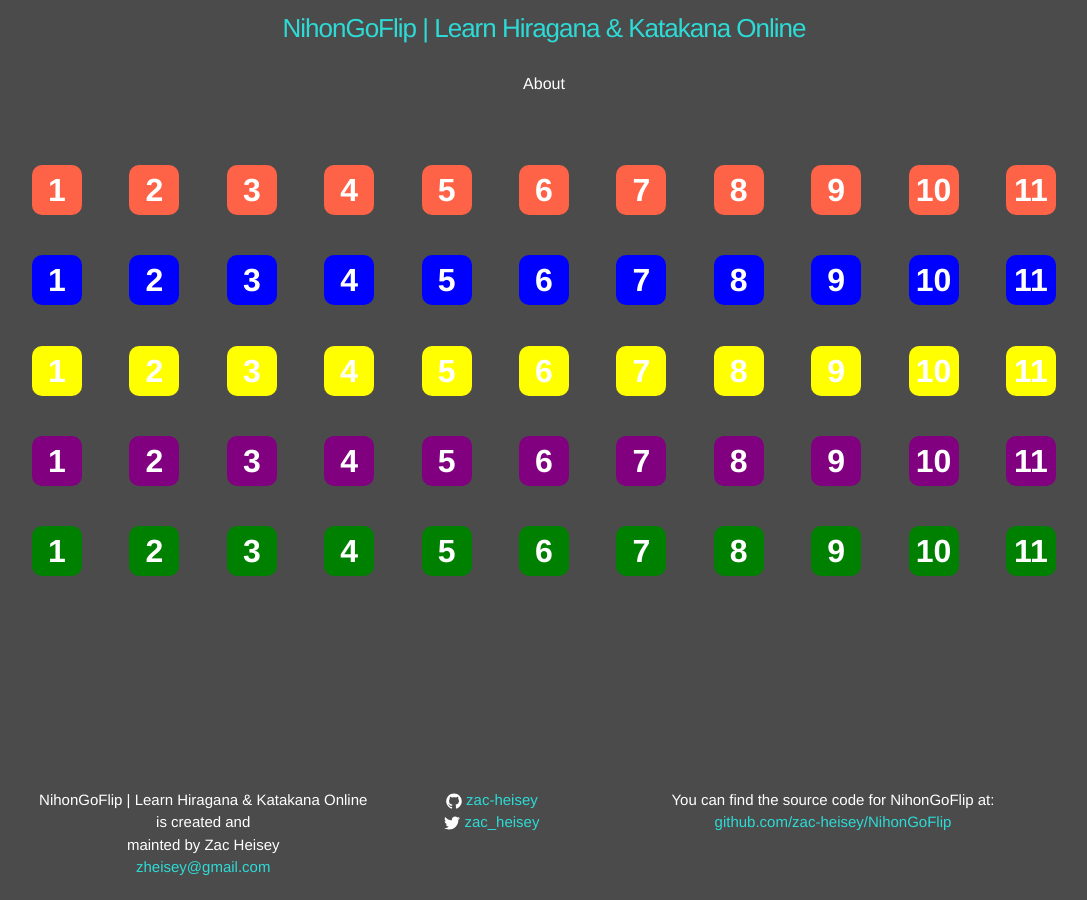
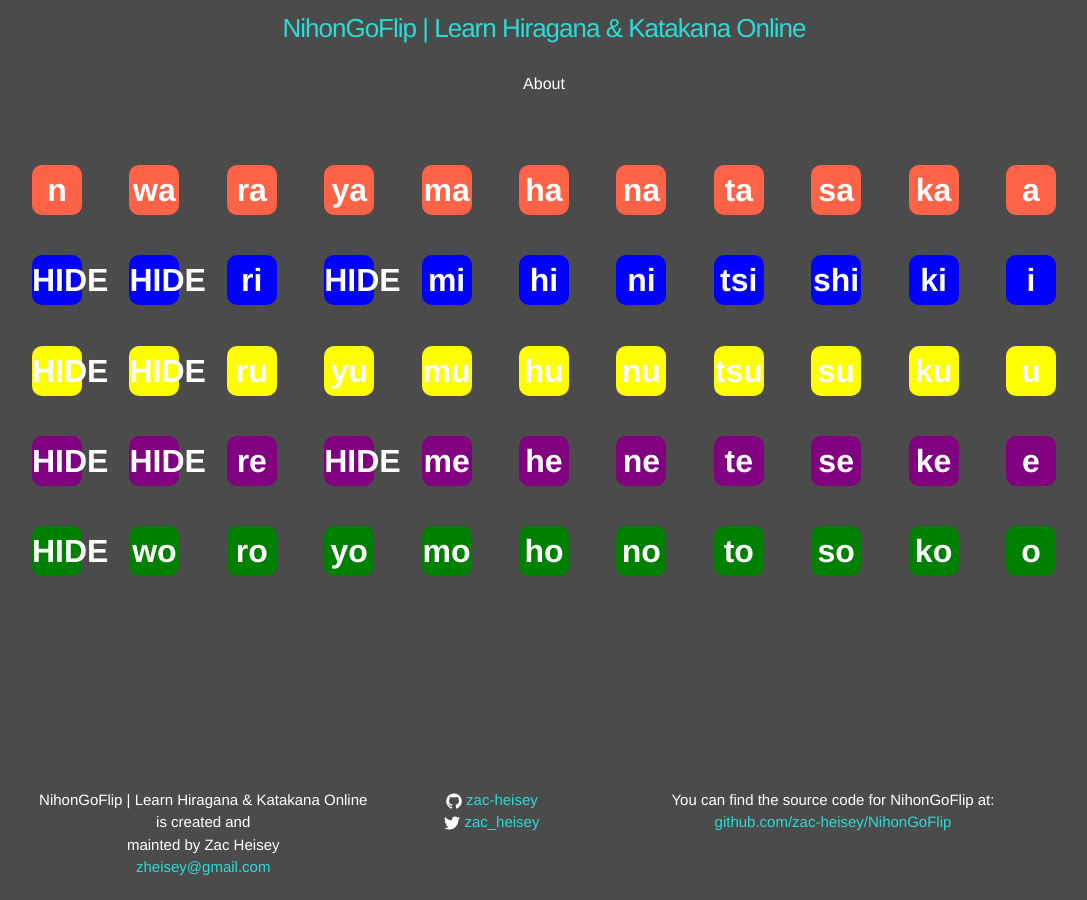
Before and after one commit to zac-heisey/NihonGoFlip, a Jekyll site: the page built from index.html, in a window 1280 px wide. Shown: the whole page, without its empty margins (96-1183 px from the left). Built offline with Jekyll 4.4.1, drawn with Linux system fonts in a browser that asks for light colours.

Commit message:
update row/column text to include proper content based on Sketch mockup

```diff
--- a/index.html
+++ b/index.html
@@ -5,69 +5,69 @@ layout: default
 <main>
   <!-- Flex Container Start -->
   <ul class="flex-container container-row-1">
-    <li class="flex-item n-column">1</li>
-    <li class="flex-item ya-column">2</li>
-    <li class="flex-item ra-column">3</li>
-    <li class="flex-item ya-column">4</li>
-    <li class="flex-item ma-column">5</li>
-    <li class="flex-item ha-column">6</li>
-    <li class="flex-item na-column">7</li>
-    <li class="flex-item ta-column">8</li>
-    <li class="flex-item sa-column">9</li>
-    <li class="flex-item ka-column">10</li>
-    <li class="flex-item a-column">11</li>
+    <li class="flex-item n-column">n</li>
+    <li class="flex-item wa-column">wa</li>
+    <li class="flex-item ra-column">ra</li>
+    <li class="flex-item ya-column">ya</li>
+    <li class="flex-item ma-column">ma</li>
+    <li class="flex-item ha-column">ha</li>
+    <li class="flex-item na-column">na</li>
+    <li class="flex-item ta-column">ta</li>
+    <li class="flex-item sa-column">sa</li>
+    <li class="flex-item ka-column">ka</li>
+    <li class="flex-item a-column">a</li>
   </ul>
   <ul class="flex-container container-row-2">
-    <li class="flex-item n-column">1</li>
-    <li class="flex-item ya-column">2</li>
-    <li class="flex-item ra-column">3</li>
-    <li class="flex-item ya-column">4</li>
-    <li class="flex-item ma-column">5</li>
-    <li class="flex-item ha-column">6</li>
-    <li class="flex-item na-column">7</li>
-    <li class="flex-item ta-column">8</li>
-    <li class="flex-item sa-column">9</li>
-    <li class="flex-item ka-column">10</li>
-    <li class="flex-item a-column">11</li>
+    <li class="flex-item n-column" id="hide-li">HIDE</li>
+    <li class="flex-item wa-column" id="hide-li">HIDE</li>
+    <li class="flex-item ra-column">ri</li>
+    <li class="flex-item ya-column" id="hide-li">HIDE</li>
+    <li class="flex-item ma-column">mi</li>
+    <li class="flex-item ha-column">hi</li>
+    <li class="flex-item na-column">ni</li>
+    <li class="flex-item ta-column">tsi</li>
+    <li class="flex-item sa-column">shi</li>
+    <li class="flex-item ka-column">ki</li>
+    <li class="flex-item a-column">i</li>
   </ul>
   <ul class="flex-container container-row-3">
-    <li class="flex-item n-column">1</li>
-    <li class="flex-item ya-column">2</li>
-    <li class="flex-item ra-column">3</li>
-    <li class="flex-item ya-column">4</li>
-    <li class="flex-item ma-column">5</li>
-    <li class="flex-item ha-column">6</li>
-    <li class="flex-item na-column">7</li>
-    <li class="flex-item ta-column">8</li>
-    <li class="flex-item sa-column">9</li>
-    <li class="flex-item ka-column">10</li>
-    <li class="flex-item a-column">11</li>
+    <li class="flex-item n-column" id="hide-li">HIDE</li>
+    <li class="flex-item wa-column" id="hide-li">HIDE</li>
+    <li class="flex-item ra-column">ru</li>
+    <li class="flex-item ya-column">yu</li>
+    <li class="flex-item ma-column">mu</li>
+    <li class="flex-item ha-column">hu</li>
+    <li class="flex-item na-column">nu</li>
+    <li class="flex-item ta-column">tsu</li>
+    <li class="flex-item sa-column">su</li>
+    <li class="flex-item ka-column">ku</li>
+    <li class="flex-item a-column">u</li>
   </ul>
   <ul class="flex-container container-row-4">
-    <li class="flex-item n-column">1</li>
-    <li class="flex-item ya-column">2</li>
-    <li class="flex-item ra-column">3</li>
-    <li class="flex-item ya-column">4</li>
-    <li class="flex-item ma-column">5</li>
-    <li class="flex-item ha-column">6</li>
-    <li class="flex-item na-column">7</li>
-    <li class="flex-item ta-column">8</li>
-    <li class="flex-item sa-column">9</li>
-    <li class="flex-item ka-column">10</li>
-    <li class="flex-item a-column">11</li>
+    <li class="flex-item n-column" id="hide-li">HIDE</li>
+    <li class="flex-item wa-column" id="hide-li">HIDE</li>
+    <li class="flex-item ra-column">re</li>
+    <li class="flex-item ya-column" id="hide-li">HIDE</li>
+    <li class="flex-item ma-column">me</li>
+    <li class="flex-item ha-column">he</li>
+    <li class="flex-item na-column">ne</li>
+    <li class="flex-item ta-column">te</li>
+    <li class="flex-item sa-column">se</li>
+    <li class="flex-item ka-column">ke</li>
+    <li class="flex-item a-column">e</li>
   </ul>
   <ul class="flex-container container-row-5">
-    <li class="flex-item n-column">1</li>
-    <li class="flex-item ya-column">2</li>
-    <li class="flex-item ra-column">3</li>
-    <li class="flex-item ya-column">4</li>
-    <li class="flex-item ma-column">5</li>
-    <li class="flex-item ha-column">6</li>
-    <li class="flex-item na-column">7</li>
-    <li class="flex-item ta-column">8</li>
-    <li class="flex-item sa-column">9</li>
-    <li class="flex-item ka-column">10</li>
-    <li class="flex-item a-column">11</li>
+    <li class="flex-item n-column" id="hide-li">HIDE</li>
+    <li class="flex-item wa-column">wo</li>
+    <li class="flex-item ra-column">ro</li>
+    <li class="flex-item ya-column">yo</li>
+    <li class="flex-item ma-column">mo</li>
+    <li class="flex-item ha-column">ho</li>
+    <li class="flex-item na-column">no</li>
+    <li class="flex-item ta-column">to</li>
+    <li class="flex-item sa-column">so</li>
+    <li class="flex-item ka-column">ko</li>
+    <li class="flex-item a-column">o</li>
   </ul>
 
 </main>
```
